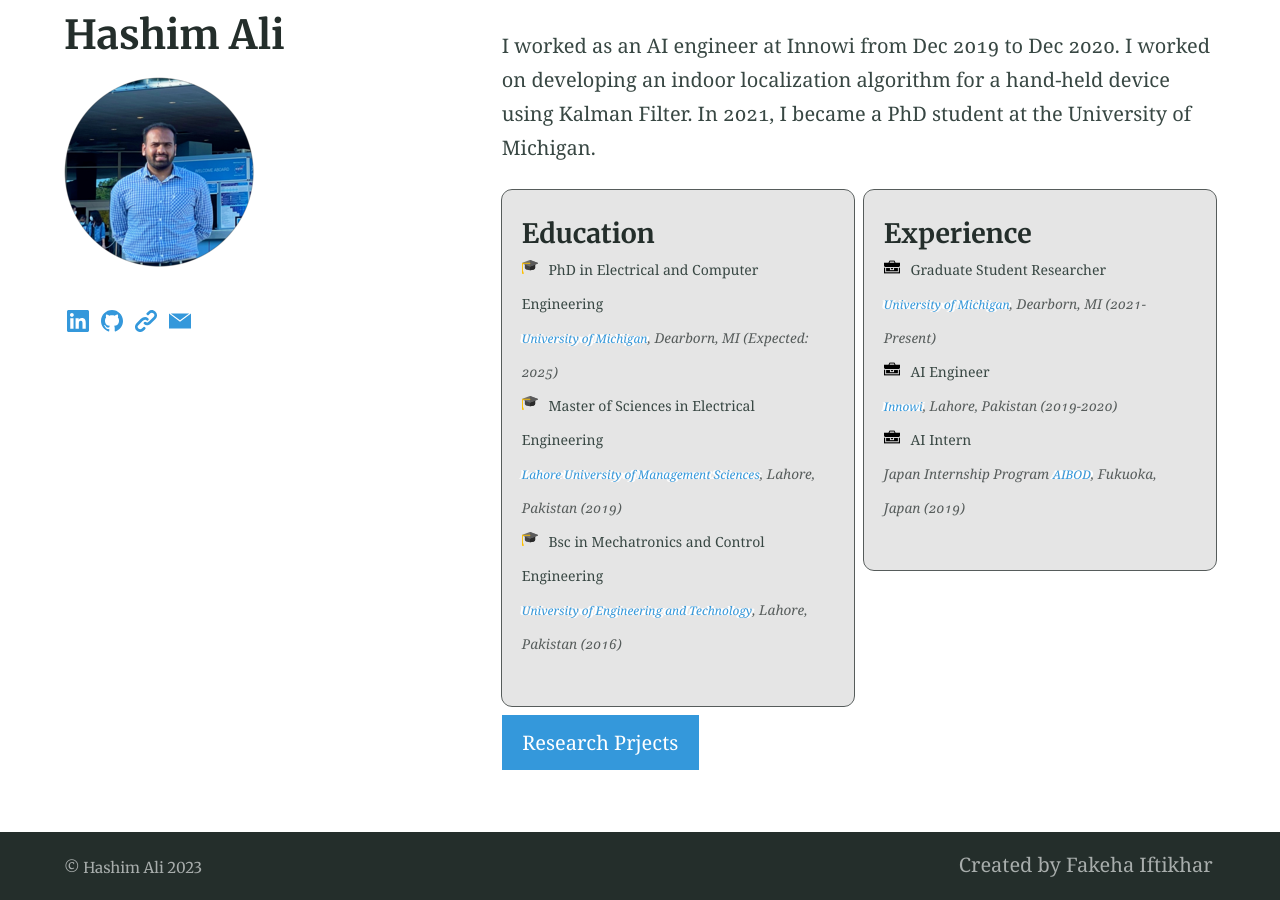
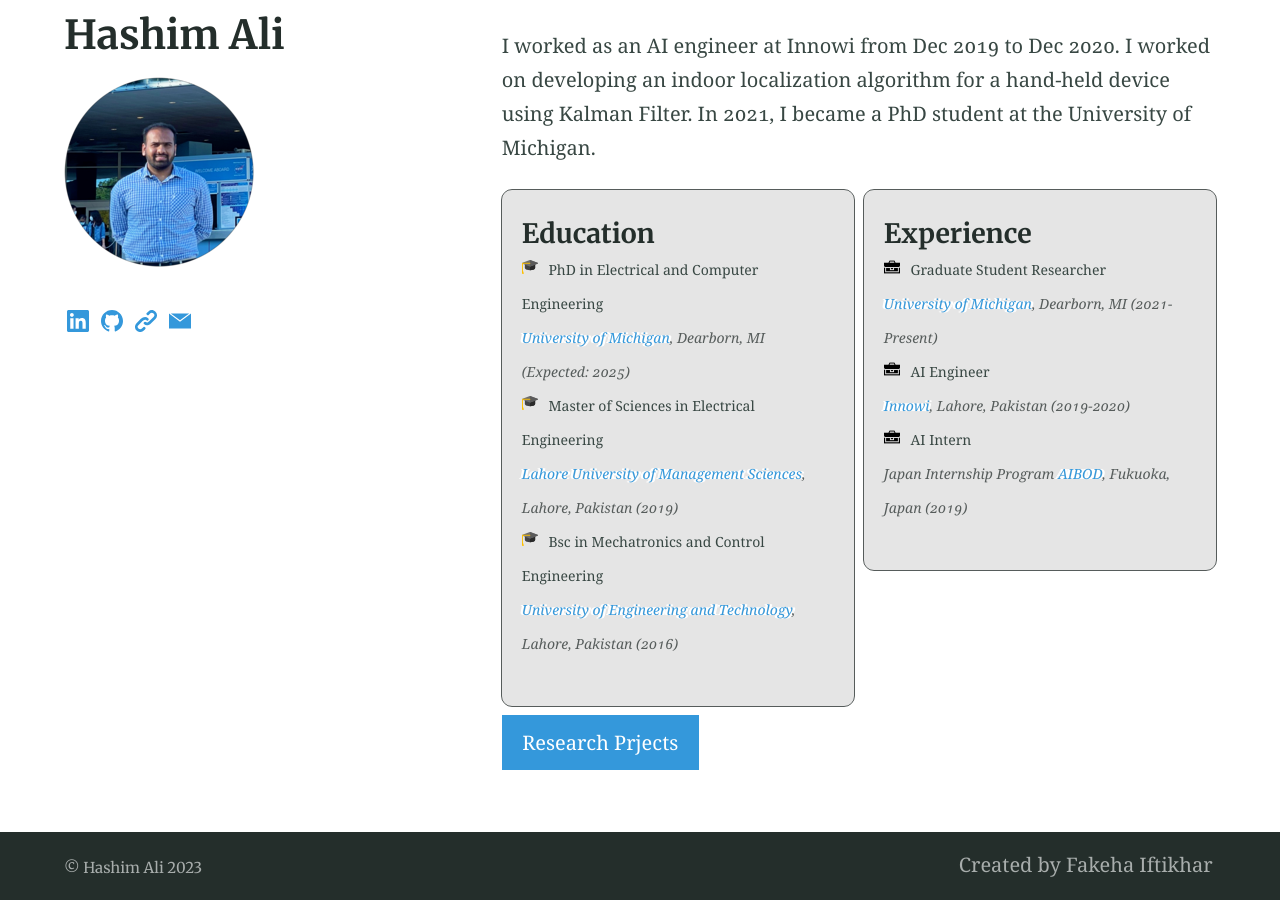
Before and after one commit to Fakeha-38/fakeha-38.github.io, a Jekyll site: the page built from index.md, in a window 1280 px wide and 900 px high, scrolled down 1179 px. Built offline with Jekyll 4.4.1, drawn with Linux system fonts in a browser that asks for light colours.

Commit message:
mob view fix

```diff
--- a/_sass/_theme.scss
+++ b/_sass/_theme.scss
@@ -592,21 +592,24 @@ ul.edu-list li {
   list-style-position: inside;
   font-size: 14px;
   list-style-image: url(/assets/graduation-hat.png);
+
 }
 span.list-des{
   font-style: italic;
-  font-size: 0.8rem;
+  font-size: 12px;
   color: #565c5b;
+  @include breakpoint(break-0) {
+    font-size: 14px;
+    }
 }
 span.list-des a {
-  font-style: italic;
-  font-size: 0.7rem;
   color: #3498db;
   background-image: none;
 }
 span.list-des a:hover {
   color: #19436b;
 }
+
 ul.exp-list li {
   list-style-position: inside;
   font-size: 14px;
--- a/index.md
+++ b/index.md
@@ -15,5 +15,4 @@ In 2016, I completed my Undergraduate degree in mechatronics and Control Enginee
 I worked as an AI engineer at Innowi from Dec 2019 to Dec 2020. I worked on developing an indoor localization algorithm for a hand-held device using Kalman Filter. In 2021, I became a PhD student at the University of Michigan.
 
 {% include experience.html  %}
-
 {% include button.html text="Research Prjects" link="https://hashim-ali.com/research/" %}
```
Also changed, not shown: thanks.md (+1 -1 lines).
